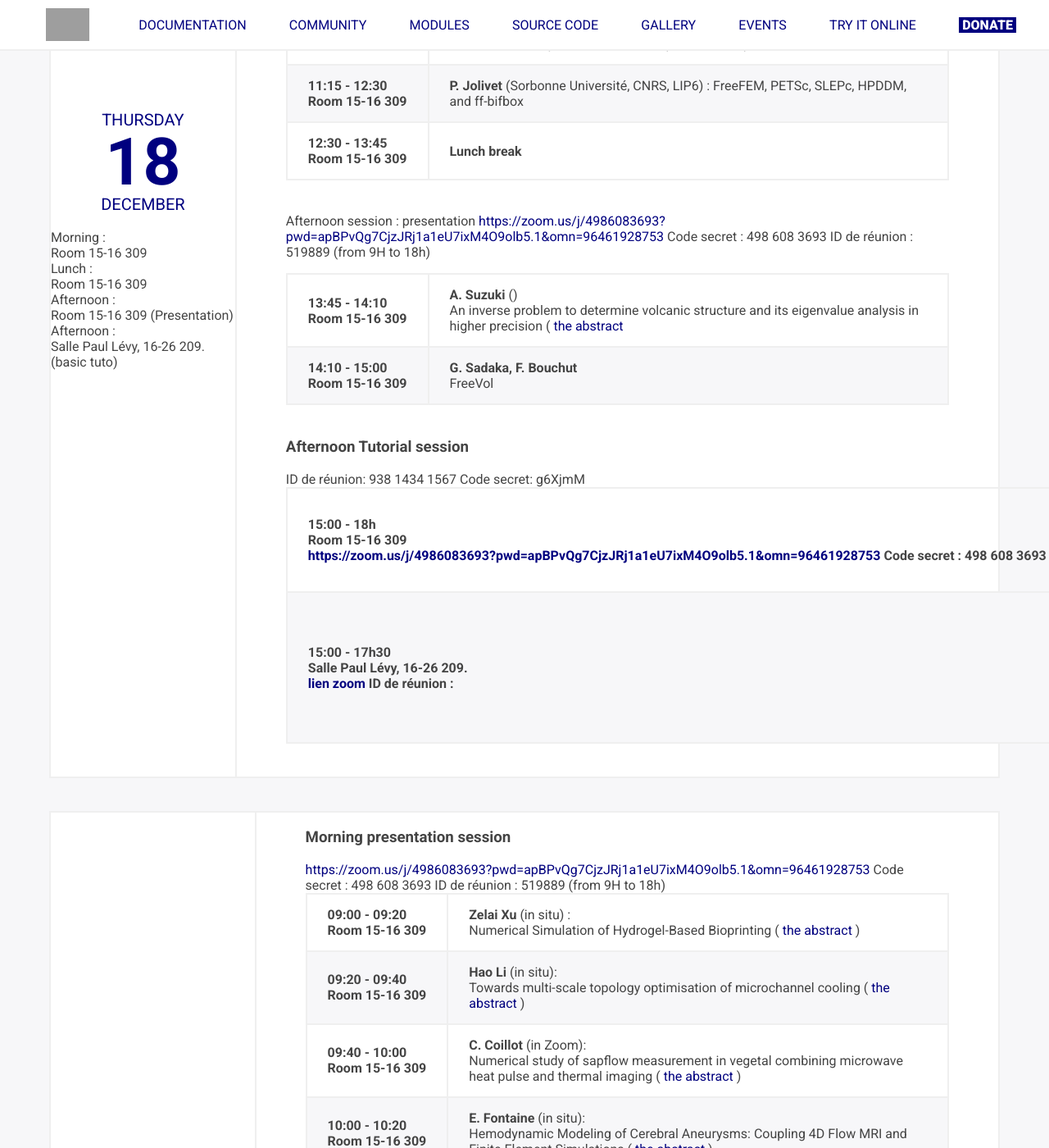
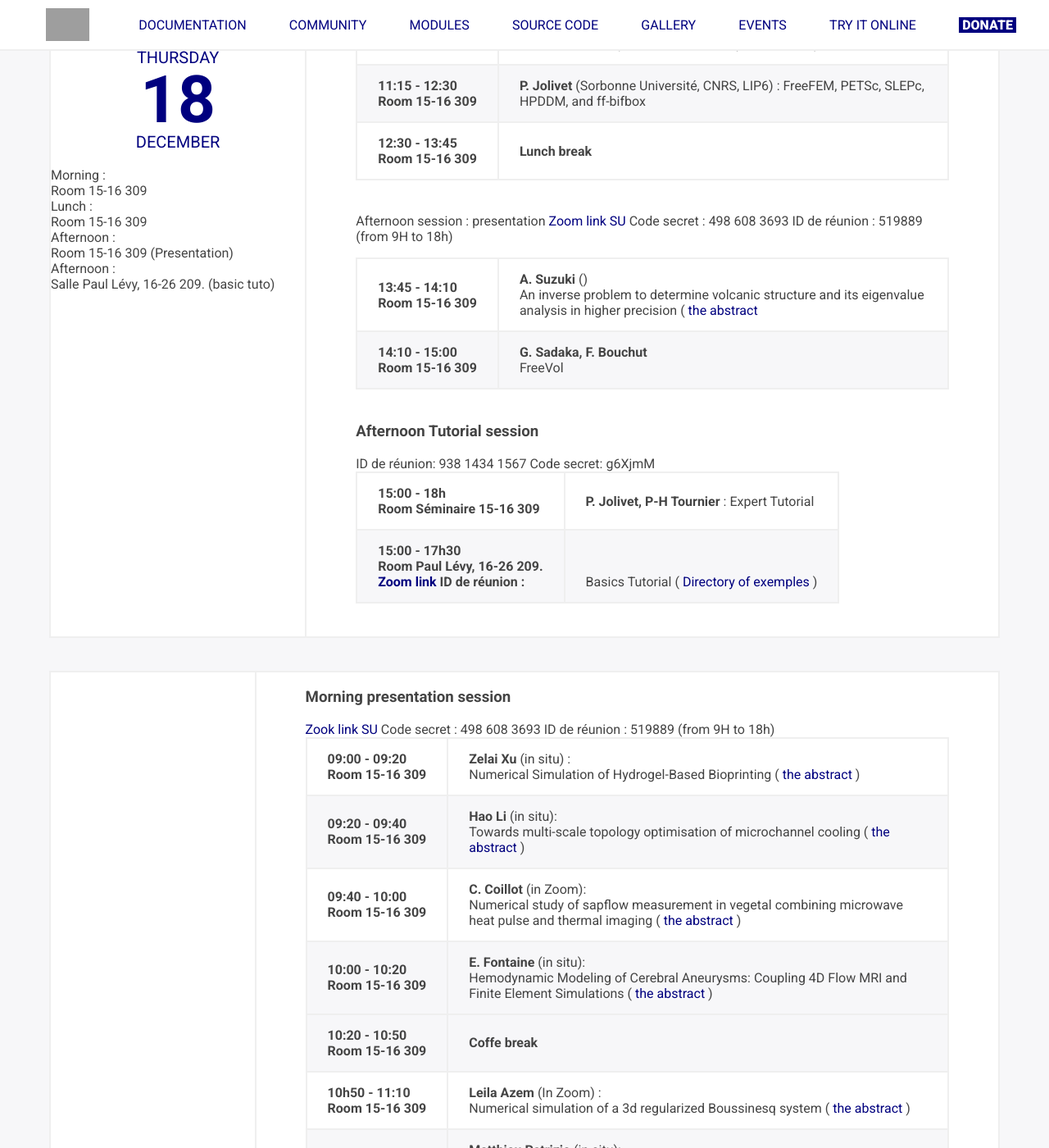
Before and after one commit to FreeFem/FreeFem-website, a Jekyll site: the page built from ffdays.md, in a window 1280 px wide and 1400 px high, scrolled down 1457 px. Shown: the whole window at 82% size. Built offline with Jekyll 4.4.1, drawn with Linux system fonts in a browser that asks for light colours; some of the changed text lies outside the part shown.

Commit message:
correct type in ffdays page

```diff
--- a/_layouts/ffdays.html
+++ b/_layouts/ffdays.html
@@ -49,7 +49,7 @@
         <div class="program">
 
 	        <p> <b> Morning  session : presentation </b>
-            <a href="https://zoom.us/"> https://zoom.us/j/4986083693?pwd=apBPvQg7CjzJRj1a1eU7ixM4O9olb5.1&omn=96461928753 </A>
+            <a href="https://zoom.us/j/4986083693?pwd=apBPvQg7CjzJRj1a1eU7ixM4O9olb5.1&omn=96461928753"> Zoom link SU  </A>
               Code secret : 498 608 3693  ID de réunion : 519889 (from 9H to 18h)
 
 
@@ -123,7 +123,7 @@
             </tbody>
           </table>
   		     <p>Afternoon  session : presentation
-          <a href="https://zoom.us/"> https://zoom.us/j/4986083693?pwd=apBPvQg7CjzJRj1a1eU7ixM4O9olb5.1&omn=96461928753 </A>
+          <a href="https://zoom.us/j/4986083693?pwd=apBPvQg7CjzJRj1a1eU7ixM4O9olb5.1&omn=96461928753"> Zoom link SU</a> </A>
               Code secret : 498 608 3693  ID de réunion : 519889 (from 9H to 18h)
 
 </p>
@@ -153,9 +153,7 @@
           <table class="table table-striped">
             <tbody>
               <tr>
-				       <th scope="row">15:00 - 18h<br> Room 15-16 309 <br>
-                <a href="https://zoom.us/"> https://zoom.us/j/4986083693?pwd=apBPvQg7CjzJRj1a1eU7ixM4O9olb5.1&omn=96461928753 </A>
-              Code secret : 498 608 3693  ID de réunion : 519889 (from 9H to 18h)
+				       <th scope="row">15:00 - 18h<br> Room Séminaire 15-16 309 <br>
 
                     <td>
 
@@ -164,7 +162,7 @@
               </tr>
               <tr>
 				        <th scope="row">15:00 - 17h30<br>
-						Salle Paul Lévy, 16-26 209. <br> <a href="https://cnrs.zoom.us/j/93814341567?pwd=zrijkrOzuKbGhnazoA9xeQs5S0Sg8h.1"> lien zoom </A>
+						Room Paul Lévy, 16-26 209. <br> <a href="https://cnrs.zoom.us/j/93814341567?pwd=zrijkrOzuKbGhnazoA9xeQs5S0Sg8h.1"> Zoom link</A>
 							 ID de réunion :  		 </th>ID de réunion: 938 1434 1567
                 Code secret: g6XjmM
                 <td>
@@ -193,7 +191,7 @@
         </div>
         <div class="program">
           <h3>Morning presentation session </h3>
-         	<a href="https://zoom.us/"> https://zoom.us/j/4986083693?pwd=apBPvQg7CjzJRj1a1eU7ixM4O9olb5.1&omn=96461928753 </A>
+         	<a href="https://zoom.us/j/4986083693?pwd=apBPvQg7CjzJRj1a1eU7ixM4O9olb5.1&omn=96461928753"> Zook link SU</a> </A>
               Code secret : 498 608 3693  ID de réunion : 519889 (from 9H to 18h)
 
           <table class="table table-striped">
@@ -304,7 +302,7 @@
             </tbody>
           </table>
 		    <h3>Afternoon  session (seminar)  </h2>
-         <a href="https://zoom.us/"> https://zoom.us/j/4986083693?pwd=apBPvQg7CjzJRj1a1eU7ixM4O9olb5.1&omn=96461928753 </A>
+         <a href="https://zoom.us/j/4986083693?pwd=apBPvQg7CjzJRj1a1eU7ixM4O9olb5.1&omn=96461928753"> Zoom Link </A>
               Code secret : 498 608 3693  ID de réunion : 519889 (from 9H to 18h)
 
         <table class="table table-striped">
```
Also changed, not shown: other parts of _layouts/ffdays.html (+2 -4 lines).
